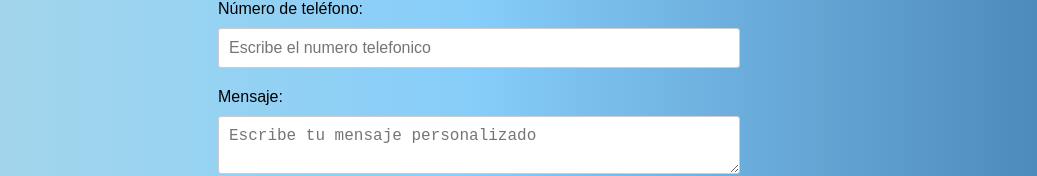
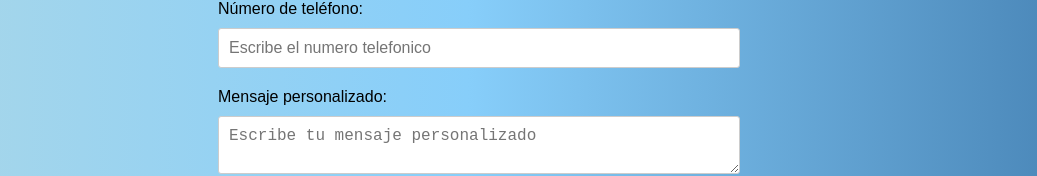
Before and after one commit to giomerida/linkwhatsapp, a plain HTML site: page index.html in a window 1280 px wide. Shown: the part 130-306 px from the top of the page, without its empty margins (172-1209 px from the left). Drawn offline with Linux system fonts and the light colour scheme.

Commit message:
Se agrego texto en el message

```diff
--- a/index.html
+++ b/index.html
@@ -13,7 +13,7 @@
         <label for="phone">Número de teléfono:</label>
         <input type="tel" id="phone" placeholder="Escribe el numero telefonico" required>
 
-        <label for="message">Mensaje:</label>
+        <label for="message">Mensaje personalizado:</label>
         <textarea id="message" placeholder="Escribe tu mensaje personalizado" required></textarea>
 
         <button type="submit">Generar enlace</button>
```
